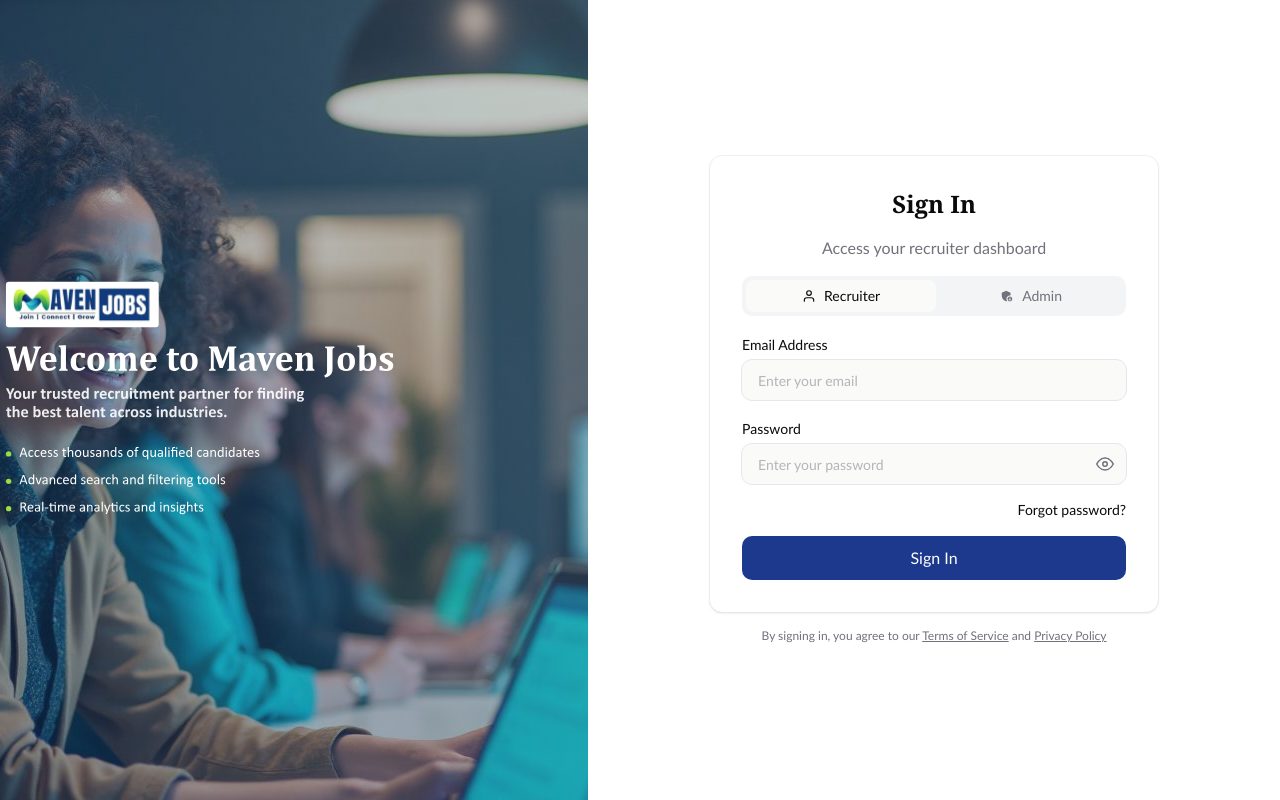
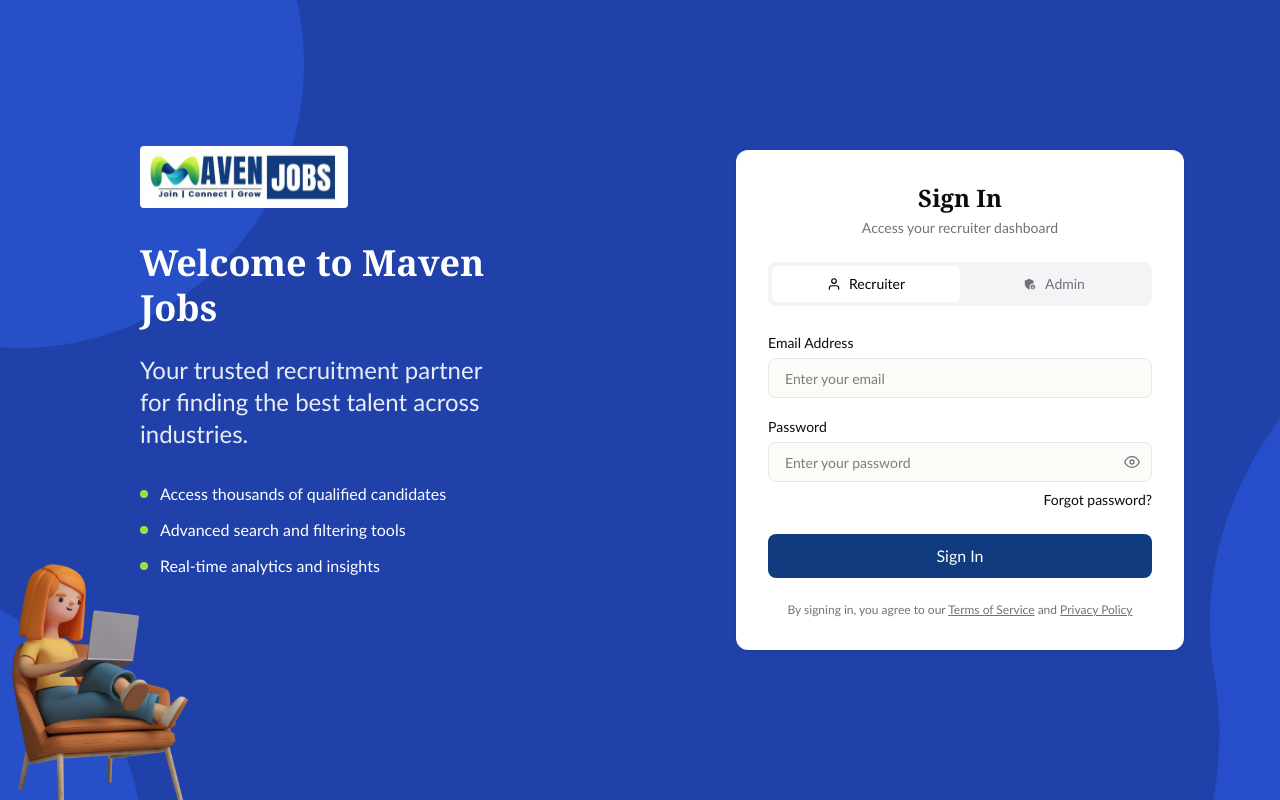
Before and after one commit to DDPL-Work/naukri-replica, a React (Vite) app in the folder client/: page /login in a window 1280 px wide. Built offline with nearby package versions, Linux system fonts and the light colour scheme; no server answers.

Commit message:
Updated login Page UI

```diff
--- a/client/src/pages/Auth/Login.jsx
+++ b/client/src/pages/Auth/Login.jsx
@@ -2,11 +2,12 @@ import React, { useState } from "react";
 import { FiUser, FiEye, FiEyeOff } from "react-icons/fi";
 import { FcGoogle } from "react-icons/fc";
 import { MdAdminPanelSettings } from "react-icons/md";
-import LogoImage from "../../assets/LogoImage.svg";
+import LogoImage from "../../assets/mavenLogo.svg";
 import { useDispatch, useSelector } from "react-redux";
 import { loginUser } from "../../features/slices/authSlice";
 import { useNavigate } from "react-router-dom";
 import toast from "react-hot-toast";
+import LoginIllustration from "../../assets/Character.svg";
 
 const Login = () => {
   const dispatch = useDispatch();
@@ -46,61 +47,73 @@ const Login = () => {
   };
 
   return (
-    <div className="w-full mx-auto h-screen relative bg-white flex">
-      {/* LEFT PANEL (DESIGN) */}
-      <div className="hidden lg:block w-[661.6px] h-full  flex-col justify-center">
-          <img src={LogoImage} className="w-full h-screen object-cover " />
+    <div className="relative w-full h-screen bg-[#1F41A9] overflow-hidden flex">
+      {/* LEFT CONTENT */}
+      <div className="hidden lg:flex flex-col justify-center px-35 -mt-19 w-1/2 z-10">
+        <img src={LogoImage} className="w-52 mb-8" alt="Logo" />
+
+        <h1 className="text-white text-4xl font-bold font-serif leading-tight mb-6">
+          Welcome to Maven Jobs
+        </h1>
+
+        <p className="text-white/90 text-2xl font-medium font-[Calibri] mb-8 max-w-md">
+          Your trusted recruitment partner for finding the best talent across
+          industries.
+        </p>
+
+        <ul className="space-y-3 text-white text-base font-[Calibri]">
+          <li className="flex items-center gap-3">
+            <span className="w-2 h-2 bg-[#A1DB40] rounded-full"></span>
+            Access thousands of qualified candidates
+          </li>
+          <li className="flex items-center gap-3">
+            <span className="w-2 h-2 bg-[#A1DB40] rounded-full"></span>
+            Advanced search and filtering tools
+          </li>
+          <li className="flex items-center gap-3">
+            <span className="w-2 h-2 bg-[#A1DB40] rounded-full"></span>
+            Real-time analytics and insights
+          </li>
+        </ul>
       </div>
 
-      {/* RIGHT LOGIN BOX */}
-      <div className="w-full lg:w-[778.4px] mx-auto my-auto flex flex-col items-center">
-        <div className="w-full max-w-md p-8 bg-white rounded-xl shadow-sm  outline-1 outline-zinc-200/50 flex flex-col gap-4">
-          {/* Sign In Title */}
-          <h2 className="text-neutral-950 text-2xl font-bold font-serif text-center leading-8">
+      {/* RIGHT LOGIN CARD */}
+      <div className="flex w-full lg:w-1/2 items-center justify-center z-10">
+        <div className="w-full max-w-md bg-white rounded-xl p-8 shadow-sm">
+          <h2 className="text-center text-2xl font-bold font-serif text-[#0C0C0C]">
             Sign In
           </h2>
-          <p className="text-zinc-500 text-base font-normal font-[Calibri] leading-6 text-center">
+
+          <p className="text-center text-sm font-[Calibri] text-zinc-500 mt-1">
             Access your recruiter dashboard
           </p>
 
-          {/* ROLE SWITCH DESIGN */}
-          <div className="w-full h-10 p-1 bg-gray-100 rounded-[10px] flex items-center justify-between">
-            {/* Recruiter */}
+          {/* ROLE SWITCH */}
+          <div className="flex bg-gray-100 rounded-lg p-1 mt-6">
             <button
               onClick={() => setRole("RECRUITER")}
-              className={`px-14 py-1.5 rounded-lg flex items-center gap-2 cursor-pointer
-                ${
-                  role === "RECRUITER"
-                    ? "bg-stone-50 text-neutral-950"
-                    : "text-zinc-500"
-                }`}
+              className={`flex-1 flex items-center justify-center gap-2 py-2 rounded-md text-sm font-[Calibri]
+              ${role === "RECRUITER" ? "bg-white text-black" : "text-zinc-500"}
+            `}
             >
               <FiUser size={14} />
-              <span className="text-neutral-950 text-sm font-normal font-[Calibri] leading-5">
-                Recruiter
-              </span>
+              Recruiter
             </button>
 
-            {/* Admin */}
             <button
               onClick={() => setRole("ADMIN")}
-              className={`px-16 py-1.5 rounded-lg flex items-center cursor-pointer gap-2
-                ${
-                  role === "ADMIN"
-                    ? "bg-stone-50 text-neutral-950"
-                    : "text-zinc-500"
-                }`}
+              className={`flex-1 flex items-center justify-center gap-2 py-2 rounded-md text-sm font-[Calibri]
+              ${role === "ADMIN" ? "bg-white text-black" : "text-zinc-500"}
+            `}
             >
               <MdAdminPanelSettings size={14} />
-              <span className="text-zinc-500 text-sm font-normal font-[Calibri] leading-5">
-                Admin
-              </span>
+              Admin
             </button>
           </div>
 
           {/* EMAIL */}
-          <div>
-            <label className="text-neutral-950 text-sm font-normal font-[Calibri] leading-4">
+          <div className="mt-6">
+            <label className="text-sm font-[Calibri] text-[#0C0C0C]">
               Email Address
             </label>
             <input
@@ -108,13 +121,13 @@ const Login = () => {
               placeholder="Enter your email"
               value={email}
               onChange={(e) => setEmail(e.target.value)}
-              className="w-full h-10 bg-stone-50 rounded-[10px]  outline-1 outline-gray-200 px-4 mt-1 text-zinc-500 text-sm font-[Calibri]"
+              className="mt-1 w-full h-10 rounded-lg bg-[#FCFBF8] border border-gray-200 px-4 text-sm font-[Calibri]"
             />
           </div>
 
           {/* PASSWORD */}
-          <div>
-            <label className="text-neutral-950 text-sm font-normal font-[Calibri] leading-4">
+          <div className="mt-4">
+            <label className="text-sm font-[Calibri] text-[#0C0C0C]">
               Password
             </label>
 
@@ -124,31 +137,22 @@ const Login = () => {
                 placeholder="Enter your password"
                 value={password}
                 onChange={(e) => setPassword(e.target.value)}
-                className="w-full h-10 bg-stone-50 rounded-[10px]  outline-1 outline-gray-200 px-4 text-zinc-500 text-sm font-[Calibri]"
+                className="w-full h-10 rounded-lg bg-[#FCFBF8] border border-gray-200 px-4 text-sm font-[Calibri]"
               />
 
               <button
                 type="button"
                 onClick={() => setShowPassword(!showPassword)}
-                className="absolute cursor-pointer right-3 top-1/2 -translate-y-1/2 text-zinc-500"
+                className="absolute right-3 top-1/2 -translate-y-1/2 text-zinc-500"
               >
-                {showPassword ? <FiEyeOff size={18} /> : <FiEye size={18} />}
+                {showPassword ? <FiEyeOff /> : <FiEye />}
               </button>
             </div>
           </div>
 
-          {/* REMEMBER ME + FORGOT */}
-          <div className="flex justify-end items-center w-full">
-            {/* <div className="flex items-center gap-2">
-              <input
-                type="checkbox"
-                className="w-3 h-3 cursor-pointer border border-zinc-500 rounded-sm"
-              />
-              <span className="text-zinc-500 text-sm font-normal font-[Calibri] leading-5">
-                Remember me
-              </span>
-            </div> */}
-            <span className="text-neutral-950 text-sm font-normal font-[Calibri] leading-5 cursor-pointer hover:text-blue-600 hover:underline">
+          {/* FORGOT */}
+          <div className="flex justify-end mt-2">
+            <span className="text-sm font-[Calibri] cursor-pointer text-[#0C0C0C] hover:underline">
               Forgot password?
             </span>
           </div>
@@ -157,46 +161,48 @@ const Login = () => {
           <button
             onClick={handleLogin}
             disabled={loading}
-            className="w-full cursor-pointer h-11 bg-blue-900 rounded-[10px] text-white text-base font-normal font-[Calibri] leading-6 flex items-center justify-center"
+            className="mt-6 w-full h-11 rounded-lg bg-[#103C7F] text-white font-[Calibri]"
           >
             {loading ? "Signing in..." : "Sign In"}
           </button>
 
-          {/* DIVIDER */}
-          {/* <div className="relative flex items-center w-full py-2">
-            <div className="border-t border-zinc-500 flex-1"></div>
-            <span className="px-2 bg-white text-zinc-500 text-xs font-normal font-[Calibri] uppercase leading-4">
-              Or continue with
-            </span>
-            <div className="border-t border-zinc-500 flex-1"></div>
-          </div> */}
+          {/* FOOTER */}
+          <p className="text-center text-xs text-zinc-500 font-[Calibri] mt-6">
+            By signing in, you agree to our{" "}
+            <span className="underline cursor-pointer">Terms of Service</span>{" "}
+            and <span className="underline cursor-pointer">Privacy Policy</span>
+          </p>
+        </div>
+      </div>
 
-          {/* GOOGLE BUTTON */}
-          {/* <button className="w-full h-11 bg-stone-50 rounded-[10px]  outline-1 outline-gray-200 cursor-pointer flex items-center justify-center gap-2">
-            <FcGoogle className="text-xl" />
-            <span className="text-neutral-950 text-sm font-normal font-[Calibri] leading-5">
-              Sign in with Google
-            </span>
-          </button> */}
-
-          {/* FOOTER TEXT */}
-          {/* <div className="flex justify-center mt-2">
-            <span className="text-zinc-500 text-sm font-normal font-[Calibri] leading-5">
-              Don't have an account?
-            </span>
-            <span className="ml-1 text-neutral-950 text-sm font-normal font-[Calibri] leading-5 cursor-pointer">
-              Contact Admin
-            </span>
-          </div> */}
-        </div>
-
-        {/* TERMS */}
-        <p className="text-center text-zinc-500 text-xs font-normal font-[Calibri] leading-4 mt-4">
-          By signing in, you agree to our{" "}
-          <span className="underline cursor-pointer hover:text-blue-600">Terms of Service</span> and{" "}
-          <span className="underline cursor-pointer hover:text-blue-600">Privacy Policy</span>
-        </p>
-      </div>
+      {/* BACKGROUND SHAPES */}
+      <div className="absolute -left-66 -top-55  w-[568px] h-[568px] bg-[#274FC7] rounded-full" />
+      <div className="absolute -left-106 -bottom-85  w-[568px] h-[568px] bg-[#274FC7] rounded-full" />
+      <svg
+        className="absolute -right-25 top-65 rotate-25 h-full"
+        width="420"
+        viewBox="0 0 420 827"
+        fill="none"
+        xmlns="http://www.w3.org/2000/svg"
+        preserveAspectRatio="none"
+      >
+        <path
+          d="
+      M420 0
+      L260 0
+      C180 140 180 300 260 413
+      C340 540 340 700 260 827
+      L420 827
+      Z
+    "
+          fill="#264ECA"
+        />
+      </svg>
+      <img
+        src={LoginIllustration}
+        alt="Recruitment Illustration"
+        className="absolute left-0 -bottom-5 w-[250px] h-auto z-20 pointer-events-none"
+      />
     </div>
   );
 };
```
Also changed, not shown: client/src/assets/Character.svg (added).
